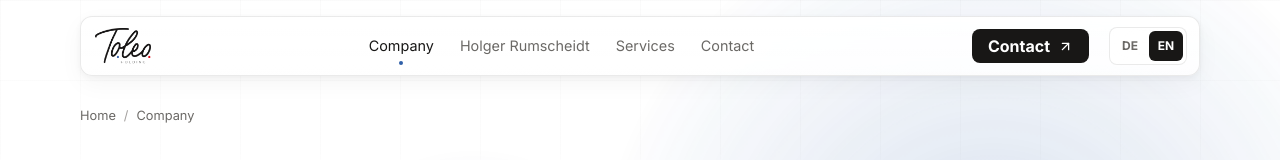
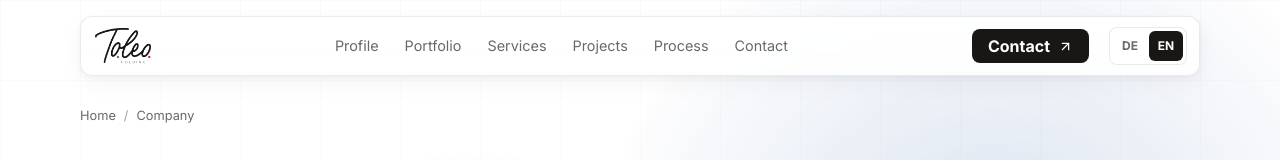
Before and after one commit to tobirdt/toleo, a Next.js app: page /en/company in a window 1280 px wide. Shown: the top 160 px of the page. Built offline with nearby package versions, Linux system fonts and the light colour scheme.

Commit message:
Refine section navigation and scroll holds

```diff
--- a/components/content/content-shell.tsx
+++ b/components/content/content-shell.tsx
@@ -18,21 +18,6 @@ type ContentShellProps = {
   };
 };
 
-const navigation = {
-  de: [
-    { label: "Unternehmen", href: "/unternehmen" },
-    { label: "Holger Rumscheidt", href: "/holger-rumscheidt" },
-    { label: "Leistungen", href: "/leistungen" },
-    { label: "Kontakt", href: "/#kontakt" },
-  ],
-  en: [
-    { label: "Company", href: "/en/company" },
-    { label: "Holger Rumscheidt", href: "/en/holger-rumscheidt" },
-    { label: "Services", href: "/en/services" },
-    { label: "Contact", href: "/en#kontakt" },
-  ],
-} satisfies Record<Locale, Array<{ label: string; href: string }>>;
-
 export function ContentShell({
   children,
   locale,
@@ -45,12 +30,16 @@ export function ContentShell({
   const homeHref = locale === "de" ? "/" : "/en";
   const contactHref = locale === "de" ? "/#kontakt" : "/en#kontakt";
   const languageHrefs = locale === "de" ? { en: alternateHref } : { de: alternateHref };
+  const sectionNavigation = content.navigation.map((item) => ({
+    ...item,
+    href: `${homeHref}${item.href}`,
+  }));
 
   return (
     <>
       <Header
         locale={locale}
-        navigation={navigation[locale]}
+        navigation={sectionNavigation}
         copy={content.header}
         language={content.language}
         homeHref={homeHref}
--- a/components/sections/portfolio-section.tsx
+++ b/components/sections/portfolio-section.tsx
@@ -70,9 +70,9 @@ type PortfolioSectionProps = {
   content: SiteContent["portfolio"];
 };
 
-const scrollDistanceFactor = 1.75;
-const movementStart = 0.06;
-const movementEnd = 0.88;
+const scrollDistanceFactor = 2;
+const movementStart = 0.08;
+const movementEnd = 0.84;
 
 export function PortfolioSection({ content }: PortfolioSectionProps) {
   const containerRef = useRef<HTMLDivElement>(null);
```
Also changed, not shown: components/motion/scroll-stage.tsx (+36 -12 lines), .impeccable/design.json, 1 other file (tests, documents, lock files or other folders).
